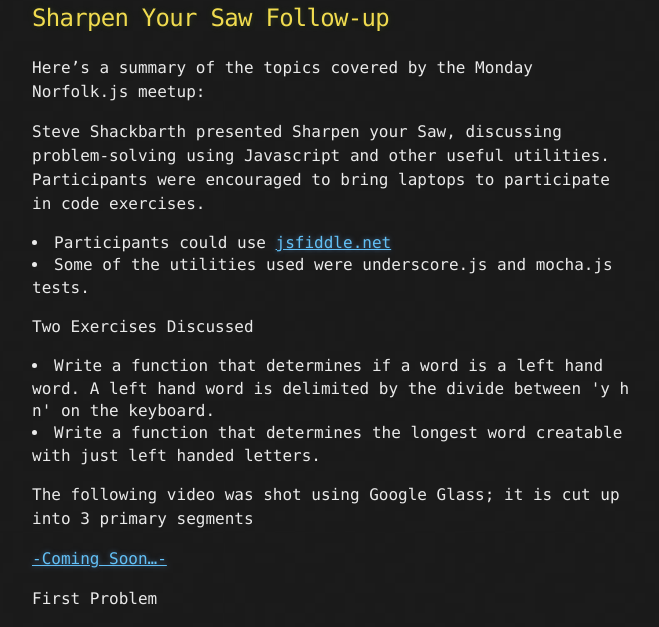
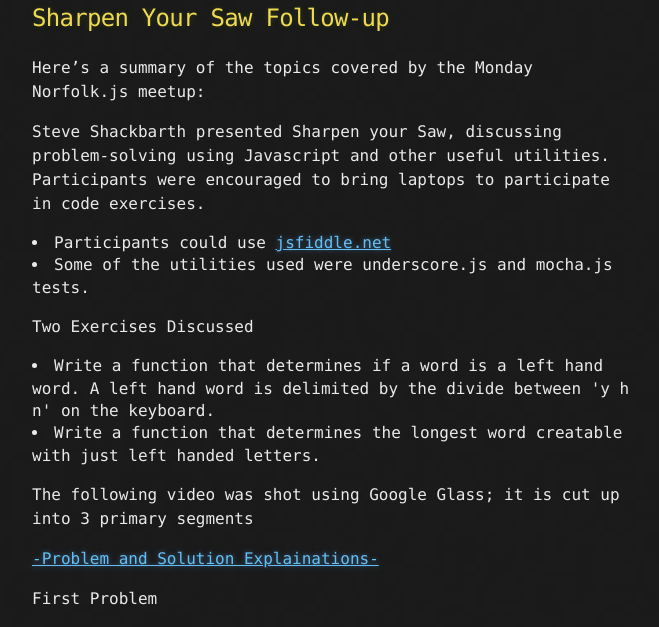
Before and after one commit to norfolkjs/norfolkjs.github.io, a Jekyll site: the page built from _posts/2014-2-18-Sharpen-your-saw-followup.md, in a window 1280 px wide, cut to the strip 0-627 px from the top of the page. Shown: the whole strip, without its empty margins (308-967 px from the left). Built offline with Jekyll 4.4.1, drawn with Linux system fonts in a browser that asks for light colours; Markdown is read by kramdown in place of the engine named in the settings.

Commit message:
video added
added link http://youtu.be/zQYhInrIOVE

```diff
--- a/_posts/2014-2-18-Sharpen-your-saw-followup.md
+++ b/_posts/2014-2-18-Sharpen-your-saw-followup.md
@@ -19,7 +19,7 @@ Two Exercises Discussed
 <li>   Write a function that determines the longest word creatable with just left handed letters.</li>
 
 <p>The following video was shot using Google Glass; it is cut up into 3 primary segments</p>
-<a href="#">-Coming Soon...-</a>
+<a href="http://youtu.be/zQYhInrIOVE">-Problem and Solution Explainations-</a>
 
 
 
```
